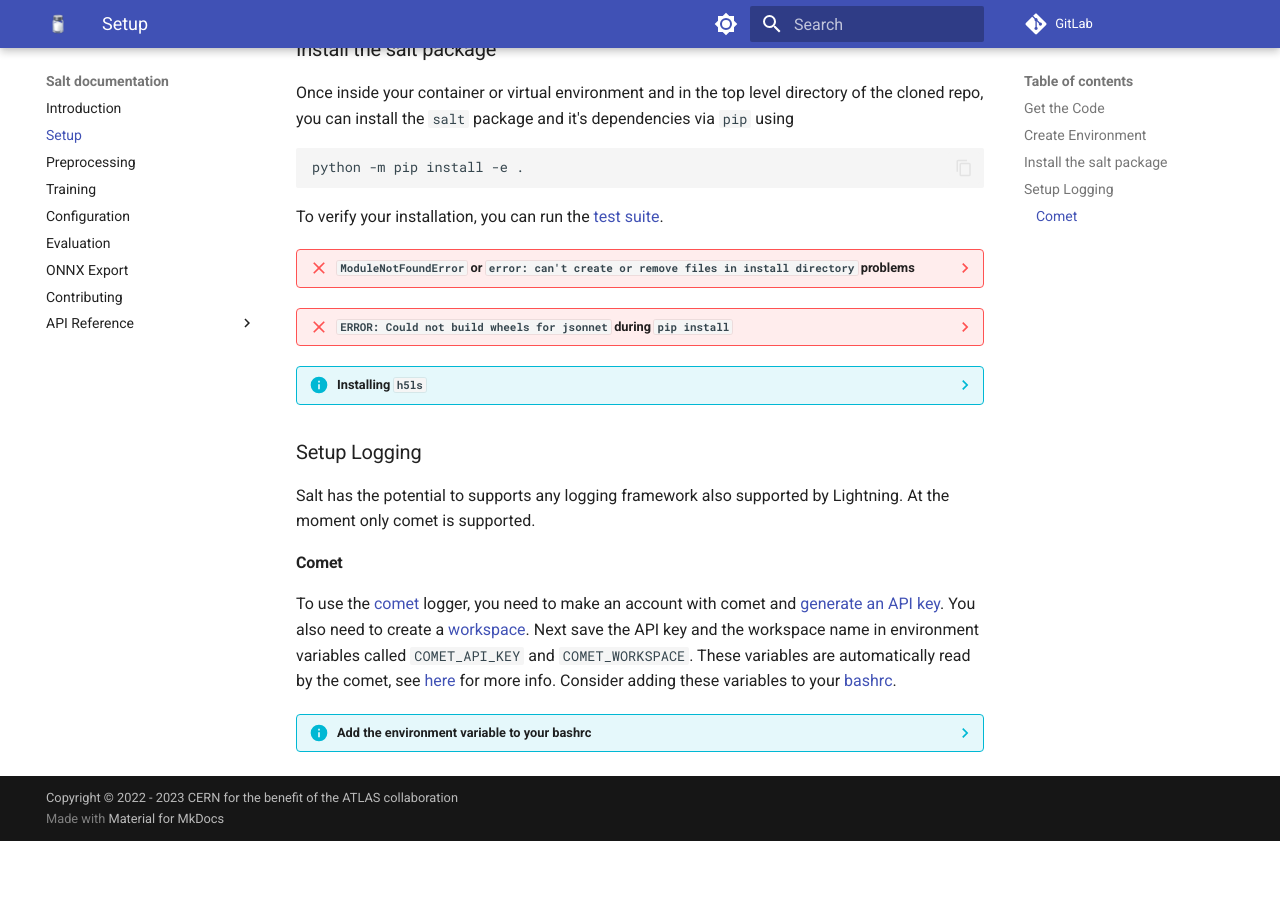
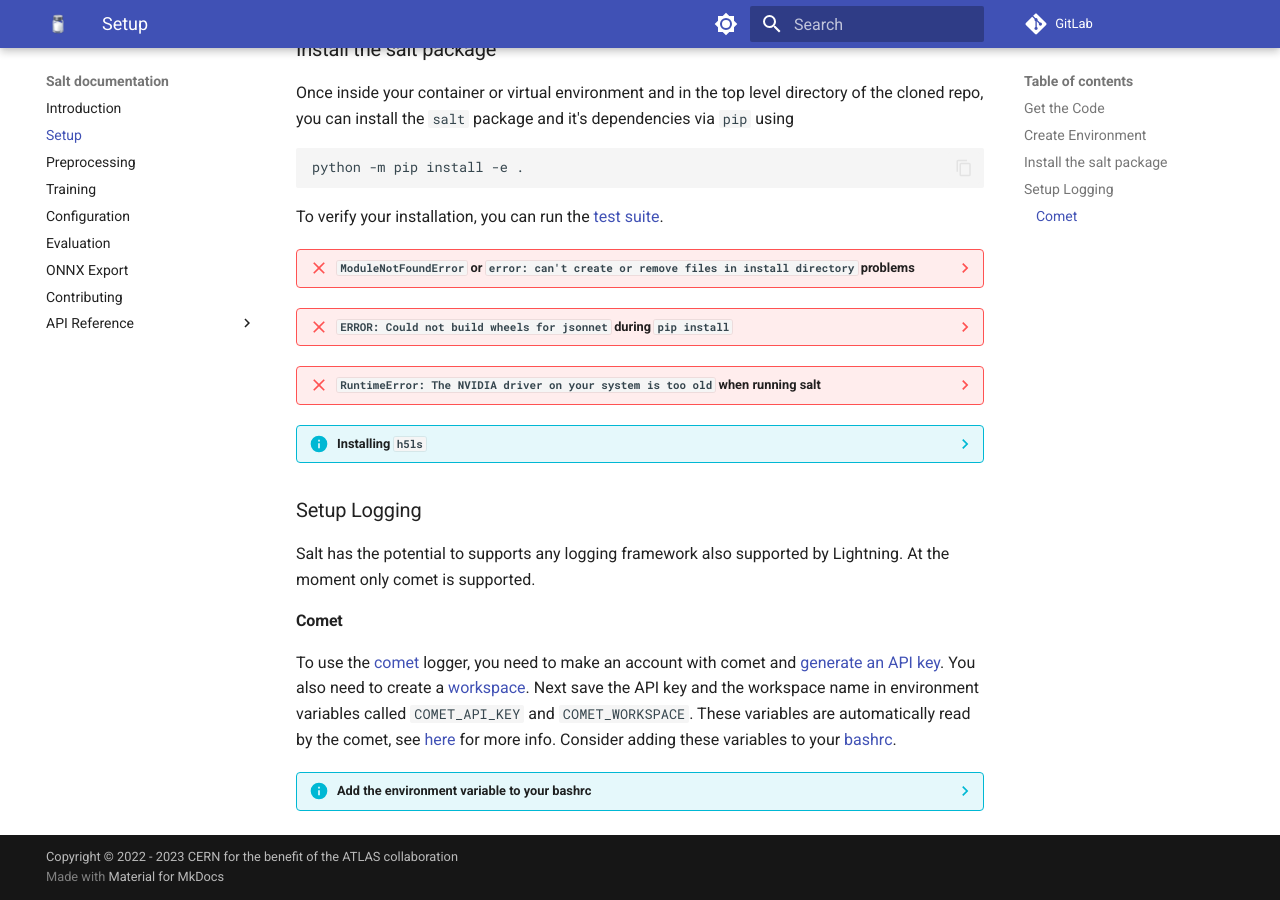
Before and after one commit to umami-hep/salt, an MkDocs documentation site: the page built from docs/setup.md, in a window 1280 px wide and 900 px high, scrolled down 1108 px. Built offline with MkDocs 1.6.1 and Material for MkDocs 9.7.7, drawn with Linux system fonts in a browser that asks for light colours; before the commit the page ends 1949 px from its top, so only the background shows below that; some of the changed lines change nothing that is shown.

Commit message:
update docs

````diff
--- a/docs/setup.md
+++ b/docs/setup.md
@@ -165,6 +165,20 @@ To verify your installation, you can run the [test suite](contributing.md#test-s
     and then re-run `pip install`.
 
 
+??? failure "`RuntimeError: The NVIDIA driver on your system is too old` when running salt"
+
+    If you see the following error when running `salt fit`, then you need to install suitable pytorch version.
+    You can read about available versions [here](https://pytorch.org/get-started/locally/).
+
+    First, create a new conda environment and activate it.
+    Assuming, you have chosen `pytorch-cuda=11.8`, run in the new conda environment:
+    ```
+    mamba install pytorch pytorch-cuda=11.8 -c pytorch -c nvidia
+    ```
+
+    and then re-run `pip install`.
+
+
 ??? info "Installing `h5ls`"
 
     If you set up with conda/mamba, you can run
````
